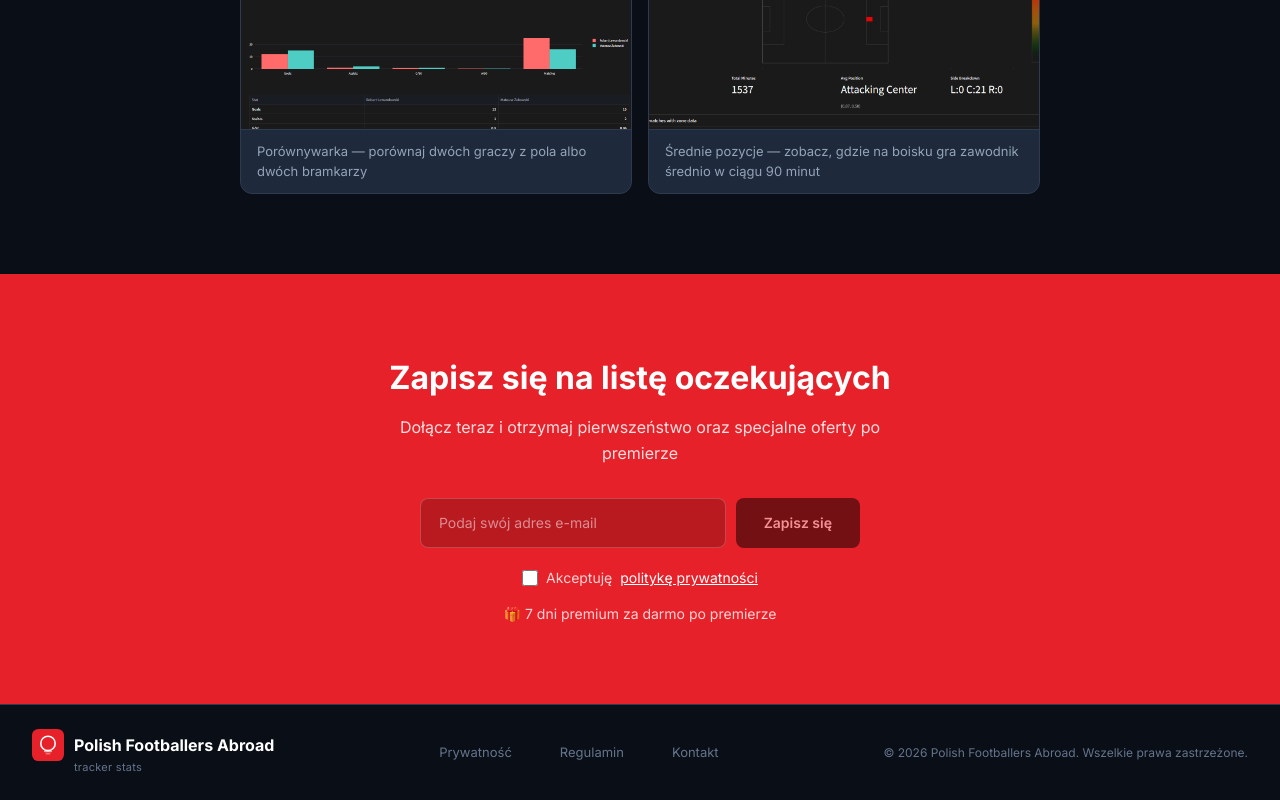
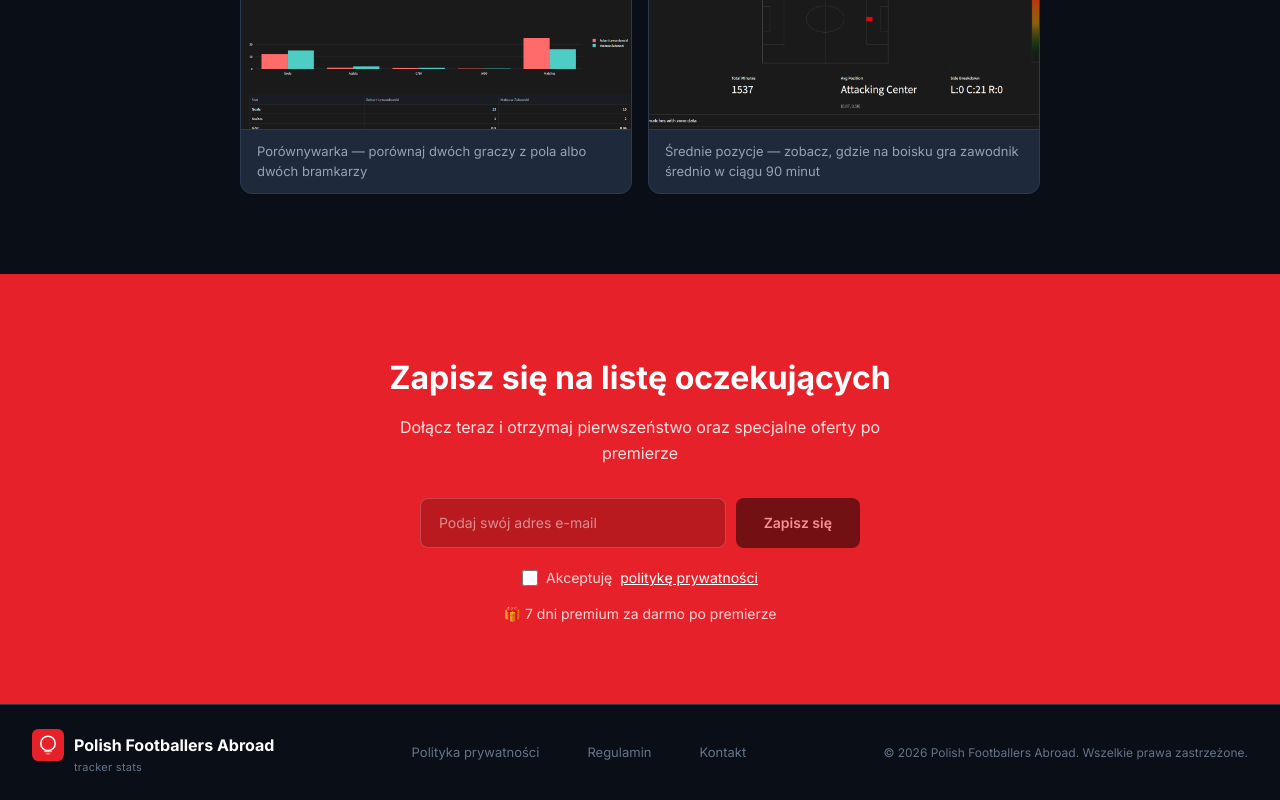
Before and after one commit to LenartDominik/polish-footballers-abroad-landing, a Next.js app: page / in a window 1280 px wide. Shown: the part 2179-2979 px from the top of the page. Built offline with nearby package versions, Linux system fonts and the light colour scheme.

Commit message:
fix: rename footer link from Prywatność to Polityka prywatności

```diff
--- a/src/components/Footer.tsx
+++ b/src/components/Footer.tsx
@@ -49,7 +49,7 @@ export default function Footer() {
           href="/privacy"
           className="text-text-muted no-underline text-[13px] hover:text-accent transition-colors duration-300"
         >
-          Prywatność
+          Polityka prywatności
         </a>
         <a
           href="/terms"
```
